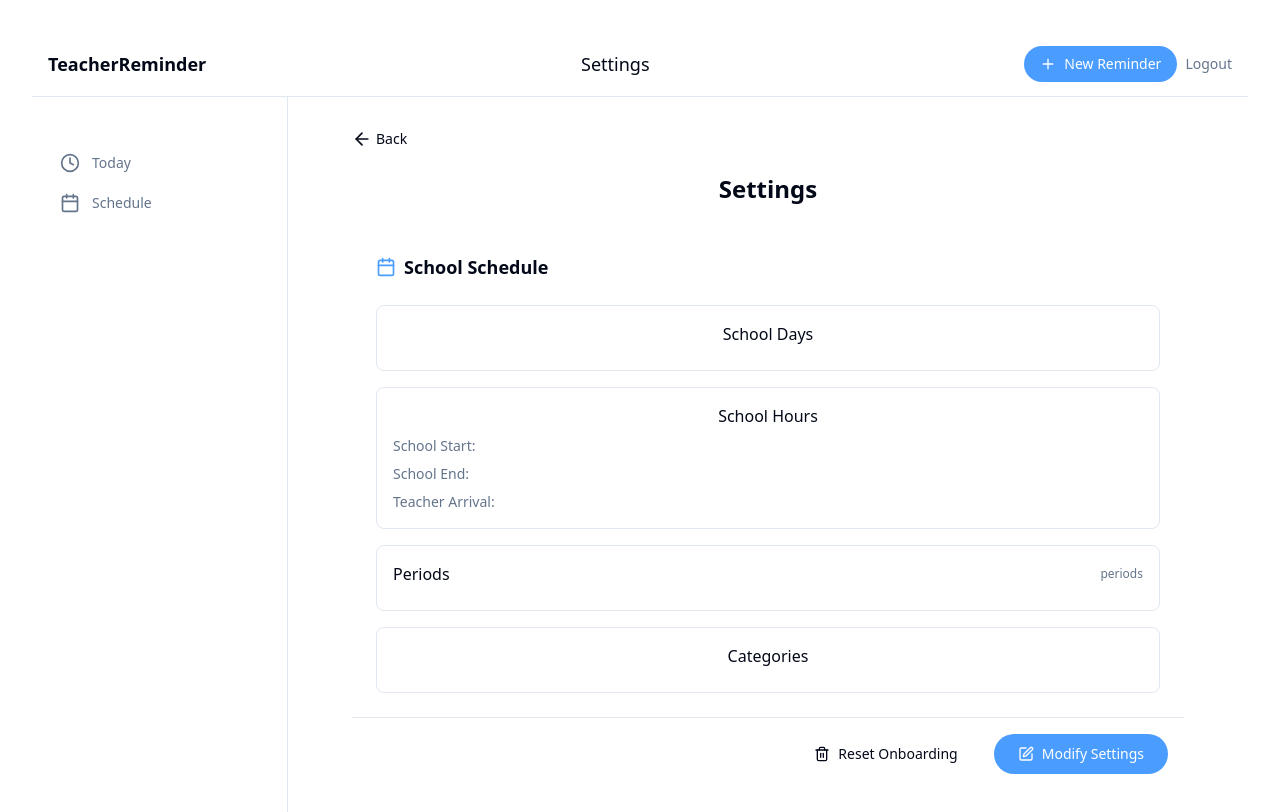
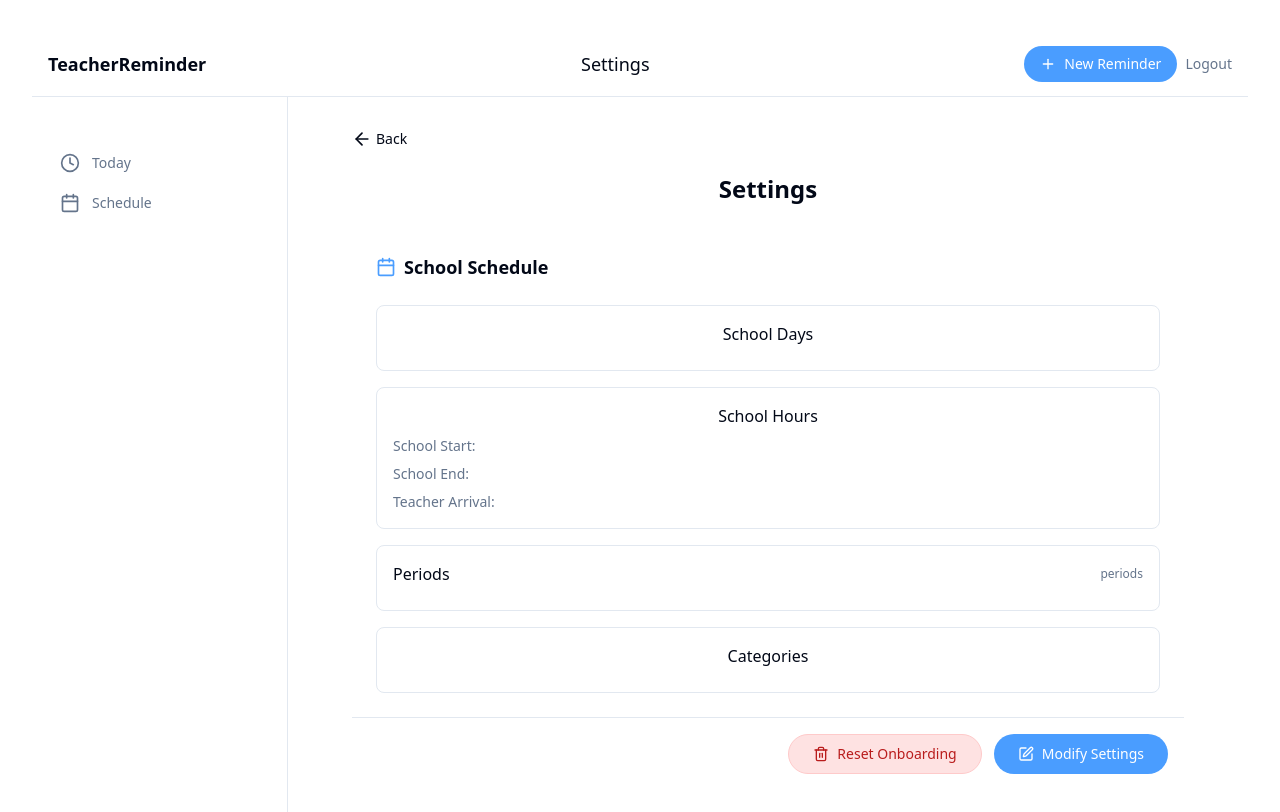
Before and after one commit to MangoMatcha08/teacher-timely-reminder, a React (Vite) app: page /settings in a window 1280 px wide. Shown: the top 812 px of the page. Built offline with nearby package versions, Linux system fonts and the light colour scheme.

Commit message:
Fix button variant type error
The Settings component was using the wrong type for the button variant, causing a TypeScript error. This commit corrects the button variant type to be compatible with the available options.

```diff
--- a/src/components/settings/Settings.tsx
+++ b/src/components/settings/Settings.tsx
@@ -106,7 +106,8 @@ const Settings: React.FC = () => {
         </CardContent>
         <CardFooter className="flex justify-end gap-3 border-t p-4">
           <Button
-            variant="destructive"
+            variant="outline"
+            className="bg-red-100 text-red-700 hover:bg-red-200 border-red-200"
             onClick={handleResetOnboarding}
           >
             <Trash2 className="h-4 w-4 mr-2" />
```
